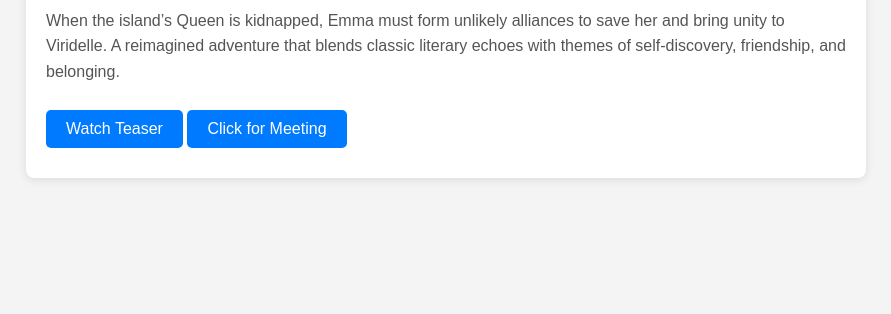
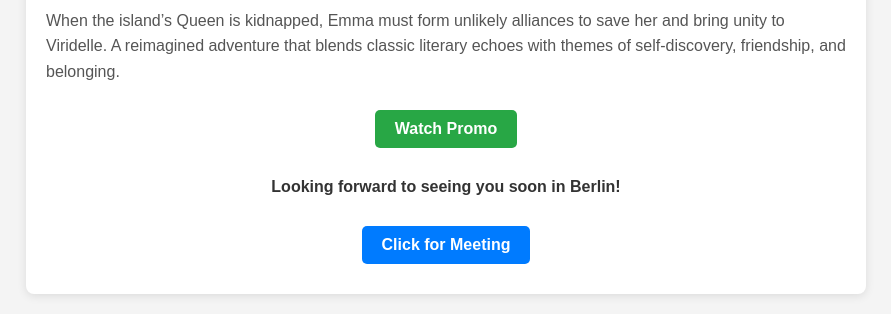
Before and after one commit to AllenTsang-CN/Emma-s-Big-Adventure, a plain HTML site: page index.html in a window 1280 px wide. Shown: the part 1369-1683 px from the top of the page, without its empty margins (194-1085 px from the left). Before the commit the page ends 1567 px from the top, so only its background shows below. Drawn offline with Linux system fonts and the light colour scheme.

Commit message:
index.html
标题居中

```diff
--- a/index.html
+++ b/index.html
@@ -13,6 +13,8 @@
         }
         h1 {
             color: #333;
+            text-align: center;
+            text-transform: uppercase;
         }
         p {
             color: #555;
@@ -40,15 +42,30 @@
             color: white;
             text-decoration: none;
             border-radius: 5px;
+            text-align: center;
+            font-weight: bold;
+            transition: background-color 0.3s;
         }
         .button:hover {
             background-color: #0056b3;
+        }
+        .promo-button {
+            background-color: #28a745; /* 绿色 */
+        }
+        .promo-button:hover {
+            background-color: #218838; /* 深绿色 */
+        }
+        .footer-message {
+            text-align: center;
+            margin: 20px 0;
+            font-weight: bold;
+            color: #333;
         }
     </style>
 </head>
 <body>
     <div class="container">
-        <h1>Emma's Big Adventure</h1>
+        <h1>EMMA'S BIG ADVENTURE</h1>
         <img src="https://raw.github.com/AllenTsang-CN/Emma-s-Big-Adventure/main/EMMA%20Stills1.png" alt="Emma">
         <p>
             Emma’s Big Adventure is a modern reimagining of Jonathan Swift’s classic Gulliver’s Travels. Set in
@@ -70,8 +87,13 @@
             Viridelle. A reimagined adventure that blends classic literary echoes with themes of self-discovery,
             friendship, and belonging.
         </p>
-        <a class="button" href="https://vimeo.com/825311756" target="_blank">Watch Teaser</a>
-        <a class="button" href="mailto:sales@goldvalleyfilms.com?subject=GVF EFM2025 meeting request">Click for Meeting</a>
+        <div style="text-align: center;">
+            <a class="button promo-button" href="https://vimeo.com/825311756" target="_blank">Watch Promo</a>
+        </div>
+        <div class="footer-message">Looking forward to seeing you soon in Berlin!</div>
+        <div style="text-align: center;">
+            <a class="button" href="mailto:sales@goldvalleyfilms.com?subject=GVF EFM2025 meeting request">Click for Meeting</a>
+        </div>
     </div>
 </body>
 </html>
```
